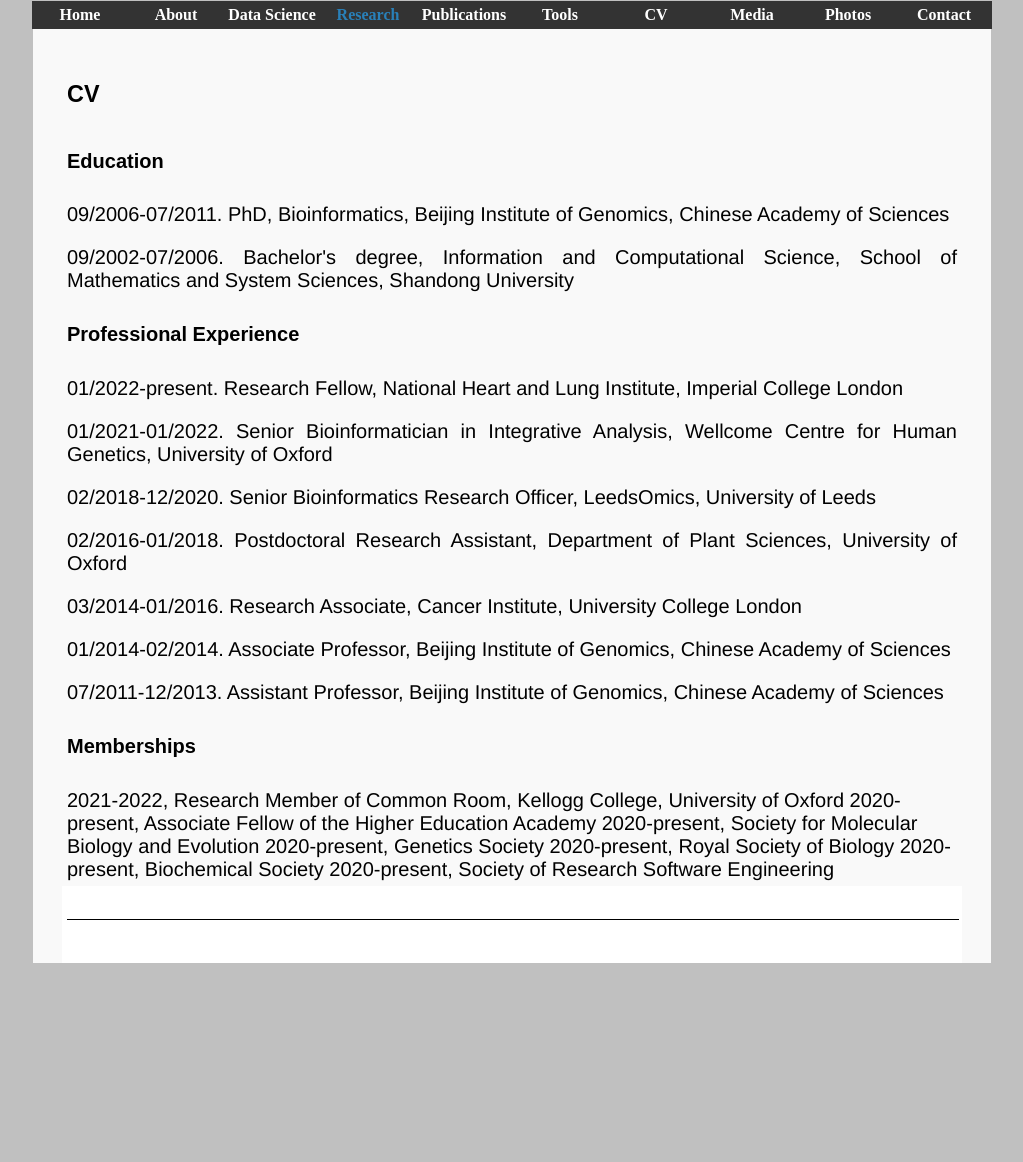
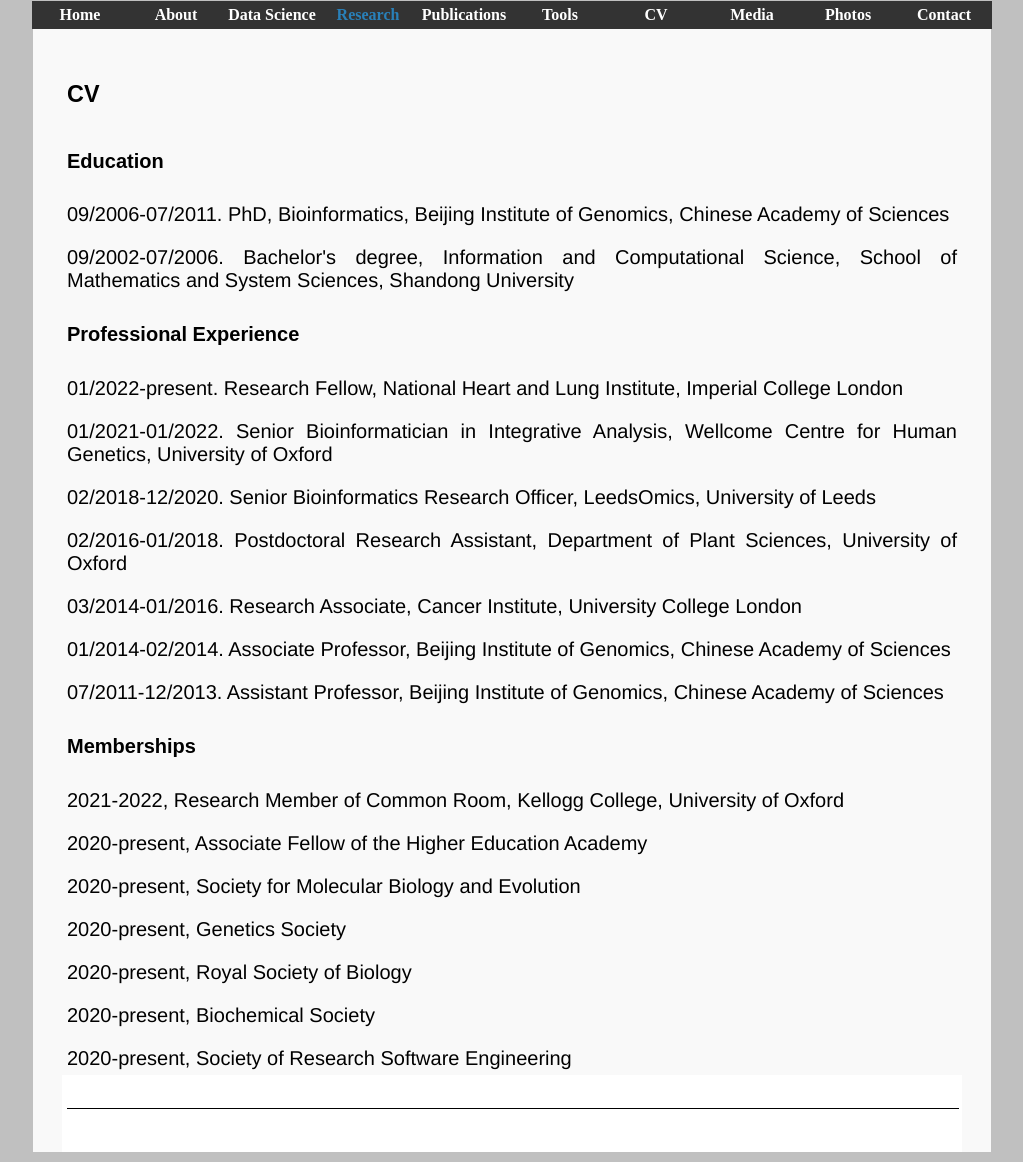
Before and after one commit to NextGenBioinformatics/dapeng-wang, a Jekyll site: the page cv.html, which Jekyll copies as it is, in a window 1280 px wide, cut to the strip 169-1331 px from the top of the page. Shown: the whole strip, without its empty margins (128-1151 px from the left). Built offline with Jekyll 4.4.1, drawn with Linux system fonts in a browser that asks for light colours; before the commit the page ends 1142 px from its top, so only the background shows below that.

Commit message:
Add files via upload

```diff
--- a/cv.html
+++ b/cv.html
@@ -70,18 +70,19 @@
 
 <h4>Memberships</h4>
 
-2021-2022, Research Member of Common Room, Kellogg College, University of Oxford
-2020-present, Associate Fellow of the Higher Education Academy
-2020-present, Society for Molecular Biology and Evolution
-2020-present, Genetics Society
-2020-present, Royal Society of Biology
-2020-present, Biochemical Society
-2020-present, Society of Research Software Engineering
+<p>2021-2022, Research Member of Common Room, Kellogg College, University of Oxford</p>
+<p>2020-present, Associate Fellow of the Higher Education Academy</p>
+<p>2020-present, Society for Molecular Biology and Evolution</p>
+<p>2020-present, Genetics Society</p>
+<p>2020-present, Royal Society of Biology</p>
+<p>2020-present, Biochemical Society</p>
+<p>2020-present, Society of Research Software Engineering</p>
 
 </td>
 </tr>
 
 </table>
+
 
 
 <table bgcolor="#FFFFFF" width="900" border="0" cellpadding="2" align="center" cellspacing="0">
```
